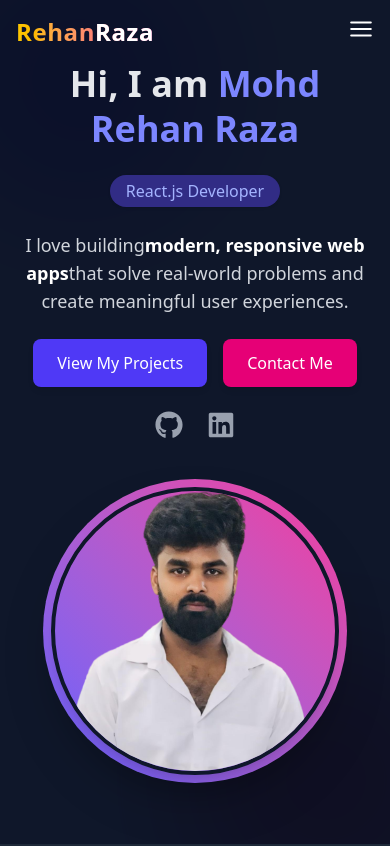
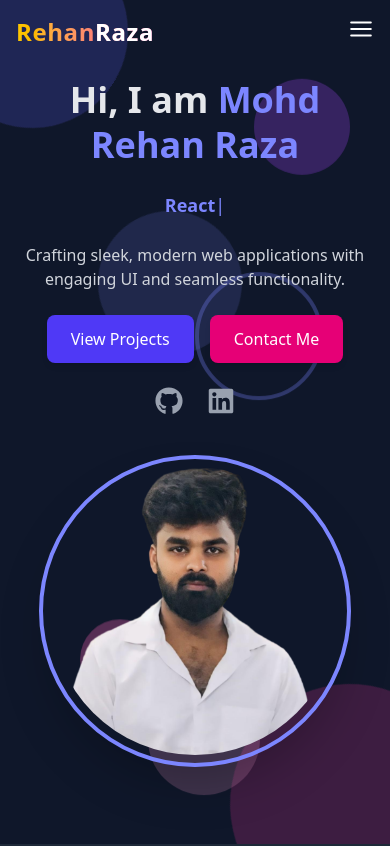
Before and after one commit to rehanraza788/portfolio, a React (Vite) app: page / in a window 390 px wide. Shown: the top 846 px of the page. Built offline with nearby package versions, Linux system fonts and the light colour scheme.

Commit message:
feat: Enhance About and Home components with animations and improved layout

```diff
--- a/src/components/About.jsx
+++ b/src/components/About.jsx
@@ -1,27 +1,34 @@
 import React from "react";
-import rehanImg from "../assets/rehan.png"; // ✅ Import image like this
+import rehanImg from "../assets/rehan.png";
 
 const About = () => {
   return (
     <section
       id="about"
-      className="min-h-screen bg-gray-800 text-white flex items-center justify-center px-6 py-16"
+      className="relative min-h-screen bg-gray-800 text-white flex items-center justify-center px-6 py-16 overflow-hidden"
     >
-      <div className="max-w-5xl mx-auto flex flex-col md:flex-row items-center md:items-start gap-10">
-        {/* image  */}
+      {/* Floating Bubbles */}
+      <div className="absolute w-32 h-32 bg-cyan-500 rounded-full opacity-20 top-10 left-10 animate-bounce-slow"></div>
+      <div className="absolute w-24 h-24 bg-indigo-500 rounded-full opacity-25 bottom-10 right-20 animate-bounce-faster"></div>
+      <div className="absolute w-28 h-28 bg-pink-500 rounded-full opacity-20 top-1/3 right-1/4 animate-bounce-slower"></div>
+      <div className="absolute w-36 h-36 bg-purple-500 rounded-full opacity-15 bottom-1/4 left-1/3 animate-bounce-slow"></div>
+      <div className="absolute w-20 h-20 bg-cyan-400 rounded-full opacity-25 top-1/2 left-2/3 animate-bounce-faster"></div>
+
+      <div className="max-w-5xl mx-auto flex flex-col md:flex-row items-center md:items-start gap-10 relative z-10">
+        {/* Image */}
         <div className="flex-shrink-0">
           <img
             src={rehanImg}
             width={400}
             height={600}
             alt="Mohd Rehan Raza"
-            className="rounded-2xl shadow-lg border-4 border-cyan-500"
+            className="rounded-2xl shadow-lg border-4 border-cyan-500 hover:scale-105 transform transition duration-500"
           />
         </div>
 
-        {/* about  Section  */}
+        {/* About Section */}
         <div className="text-center md:text-left">
-          <h2 className="text-4xl md:text-5xl font-bold mb-6 text-cyan-400">
+          <h2 className="text-4xl md:text-5xl font-bold mb-6 text-cyan-400 animate-fadeIn">
             About Me
           </h2>
           <p className="text-lg md:text-xl text-gray-300 leading-relaxed mb-6">
@@ -48,7 +55,7 @@ const About = () => {
             myself to grow as a developer.
           </p>
           <p className="text-lg md:text-xl text-gray-400 leading-relaxed">
-            🎓 I have completed my graduation ( BCA ) from &nbsp;
+            🎓 I have completed my graduation ( BCA ) from{" "}
             <span className="text-cyan-300 font-semibold">
               Dr. Ram Manohar Lohia Awadh University, Ayodhya
             </span>
@@ -56,6 +63,19 @@ const About = () => {
           </p>
         </div>
       </div>
+
+      {/* Tailwind Extra Animations */}
+      <style>
+        {`
+          .animate-bounce-slow { animation: bounce 6s infinite; }
+          .animate-bounce-slower { animation: bounce 8s infinite; }
+          .animate-bounce-faster { animation: bounce 3s infinite; }
+          @keyframes bounce {
+            0%, 100% { transform: translateY(0); }
+            50% { transform: translateY(-20px); }
+          }
+        `}
+      </style>
     </section>
   );
 };
--- a/src/components/Header.jsx
+++ b/src/components/Header.jsx
@@ -32,7 +32,7 @@ const Header = () => {
           {/* Logo */}
           <div className="text-2xl font-extrabold tracking-wide">
             <a
-              href="#home"
+              href="/home"
               className="bg-gradient-to-r from-yellow-400 to-pink-500 text-transparent bg-clip-text hover:from-pink-500 hover:to-yellow-400 transition-all duration-500"
             >
               Rehan<span className="text-white">Raza</span>
--- a/src/components/Home.jsx
+++ b/src/components/Home.jsx
@@ -1,38 +1,72 @@
 import profileImg from "../assets/rehan.png";
 import { FaGithub, FaLinkedin } from "react-icons/fa";
+import { useEffect, useState } from "react";
 
 function Home() {
+  // Typing effect for role
+  const roles = ["React.js Developer"];
+  const [roleIndex, setRoleIndex] = useState(0);
+  const [text, setText] = useState("");
+  const [isDeleting, setIsDeleting] = useState(false);
+
+  useEffect(() => {
+    const currentRole = roles[roleIndex % roles.length];
+    let timer;
+    if (!isDeleting && text.length < currentRole.length) {
+      timer = setTimeout(
+        () => setText(currentRole.substring(0, text.length + 1)),
+        150
+      );
+    } else if (isDeleting && text.length > 0) {
+      timer = setTimeout(
+        () => setText(currentRole.substring(0, text.length - 1)),
+        100
+      );
+    } else if (!isDeleting && text.length === currentRole.length) {
+      timer = setTimeout(() => setIsDeleting(true), 1500);
+    } else if (isDeleting && text.length === 0) {
+      setIsDeleting(false);
+      setRoleIndex(roleIndex + 1);
+    }
+    return () => clearTimeout(timer);
+  }, [text, isDeleting, roleIndex, roles]);
+
   return (
     <section
       id="home"
-      className="flex flex-col md:flex-row items-center justify-center min-h-screen px-6 relative overflow-hidden bg-[#0f172a] text-gray-200"
+      className="relative flex flex-col md:flex-row items-center justify-center min-h-screen px-6 bg-[#0f172a] text-gray-200 overflow-hidden"
     >
-      {/* Background Circle Decoration */}
-      <div className="absolute -top-16 -left-16 w-72 h-72 bg-indigo-500 rounded-full mix-blend-multiply filter blur-3xl opacity-30 animate-pulse"></div>
-      <div className="absolute -bottom-20 -right-20 w-72 h-72 bg-pink-500 rounded-full mix-blend-multiply filter blur-3xl opacity-30 animate-pulse"></div>
+      {/* Flo ating Background Bubbles */}
+      <div className="absolute w-48 h-48 bg-indigo-500 rounded-full opacity-20 -top-16 -left-16 animate-spin-slow"></div>
+      <div className="absolute w-60 h-60 bg-pink-500 rounded-full opacity-20 -bottom-20 -right-20 animate-spin-slow"></div>
+      <div className="absolute w-32 h-32 border-4 border-indigo-400 rounded-full top-1/3 left-1/2 opacity-30 animate-bounce-slow"></div>
 
-      {/* Left Side - Text */}
-      <div className="md:w-1/2 text-center md:text-left space-y-6 relative z-10">
-        <h1 className="text-4xl md:text-6xl font-extrabold leading-tight">
+      {/* Additional bubbles */}
+      <div className="absolute w-24 h-24 bg-purple-500 rounded-full opacity-25 top-20 right-10 animate-bounce-slower"></div>
+      <div className="absolute w-20 h-20 bg-pink-400 rounded-full opacity-30 bottom-32 left-20 animate-bounce-faster"></div>
+      <div className="absolute w-36 h-36 bg-indigo-400 rounded-full opacity-15 top-1/4 left-1/4 animate-spin-slower"></div>
+      <div className="absolute w-28 h-28 bg-pink-300 rounded-full opacity-20 bottom-10 right-1/3 animate-bounce-slow"></div>
+
+      {/* Left Side */}
+      <div className="md:w-1/2 text-center md:text-left z-10 space-y-6">
+        <h1 className="text-4xl md:text-6xl font-extrabold leading-tight animate-fadeIn">
           Hi, I am <span className="text-indigo-400">Mohd Rehan Raza</span>
         </h1>
-        <span className="inline-block bg-indigo-900 text-indigo-300 font-medium px-4 py-1 rounded-full shadow-sm">
-          React.js Developer
-        </span>
-        <p className="text-lg md:text-xl text-gray-300 max-w-lg">
-          I love building
-          <span className="font-semibold text-white">
-            modern, responsive web apps
-          </span>
-          that solve real-world problems and create meaningful user experiences.
+        <p className="text-lg md:text-2xl text-gray-300">
+          <span className="text-indigo-400 font-semibold">{text}</span>
+          <span className="text-indigo-400 blinking-cursor">|</span>
+        </p>
+        <p className="max-w-lg text-gray-300">
+          Crafting sleek, modern web applications with engaging UI and seamless
+          functionality.
         </p>
 
         {/* Buttons */}
-        <div className="space-x-4">
-          <button className="px-6 py-3 bg-indigo-600 text-white rounded-lg shadow-md hover:bg-indigo-700 transition">
-            View My Projects
+        <div className="flex space-x-4 mt-4 justify-center md:justify-start">
+          <button className="px-6 py-3 bg-indigo-600 text-white rounded-lg shadow-md hover:bg-indigo-700 hover:scale-105 transition transform">
+            View Projects
           </button>
-          <button className="px-6 py-3 bg-pink-600 text-white rounded-lg shadow-md hover:bg-pink-700 transition">
+          <button className="px-6 py-3 bg-pink-600 text-white rounded-lg shadow-md hover:bg-pink-700 hover:scale-105 transition transform">
             Contact Me
           </button>
         </div>
@@ -46,7 +80,7 @@ function Home() {
           >
             <FaGithub
               size={28}
-              className="text-gray-400 hover:text-indigo-400 transition"
+              className="text-gray-400 hover:text-indigo-400 transition transform hover:scale-125"
             />
           </a>
           <a
@@ -56,22 +90,40 @@ function Home() {
           >
             <FaLinkedin
               size={28}
-              className="text-gray-400 hover:text-indigo-400 transition"
+              className="text-gray-400 hover:text-indigo-400 transition transform hover:scale-125"
             />
           </a>
         </div>
       </div>
 
-      {/* Right Side - Image */}
-      <div className="md:w-1/2 mt-10 md:mt-0 flex justify-center relative z-10">
-        <div className="p-2 bg-gradient-to-tr from-indigo-500 to-pink-500 rounded-full shadow-2xl">
+      {/* Right Side - Profile */}
+      <div className="md:w-1/2 mt-10 md:mt-0 flex justify-center z-10">
+        <div className="p-2 border-4 border-indigo-400 rounded-full shadow-2xl hover:scale-105 transform transition duration-500">
           <img
             src={profileImg}
             alt="Profile"
-            className="w-72 h-72 object-cover rounded-full border-4 border-[#0f172a] shadow-xl"
+            className="w-72 h-72 object-cover rounded-full"
           />
         </div>
       </div>
+
+      {/* Tailwind Extra Animations */}
+      <style>
+        {`
+          .animate-spin-slow { animation: spin 20s linear infinite; }
+          .animate-spin-slower { animation: spin 40s linear infinite; }
+          .animate-bounce-slow { animation: bounce 6s infinite; }
+          .animate-bounce-slower { animation: bounce 8s infinite; }
+          .animate-bounce-faster { animation: bounce 3s infinite; }
+          .blinking-cursor { animation: blink 1s step-start infinite; }
+          @keyframes blink { 50% { opacity: 0; } }
+          @keyframes spin { 0% { transform: rotate(0deg); } 100% { transform: rotate(360deg); } }
+          @keyframes bounce {
+            0%, 100% { transform: translateY(0); }
+            50% { transform: translateY(-20px); }
+          }
+        `}
+      </style>
     </section>
   );
 }
```
